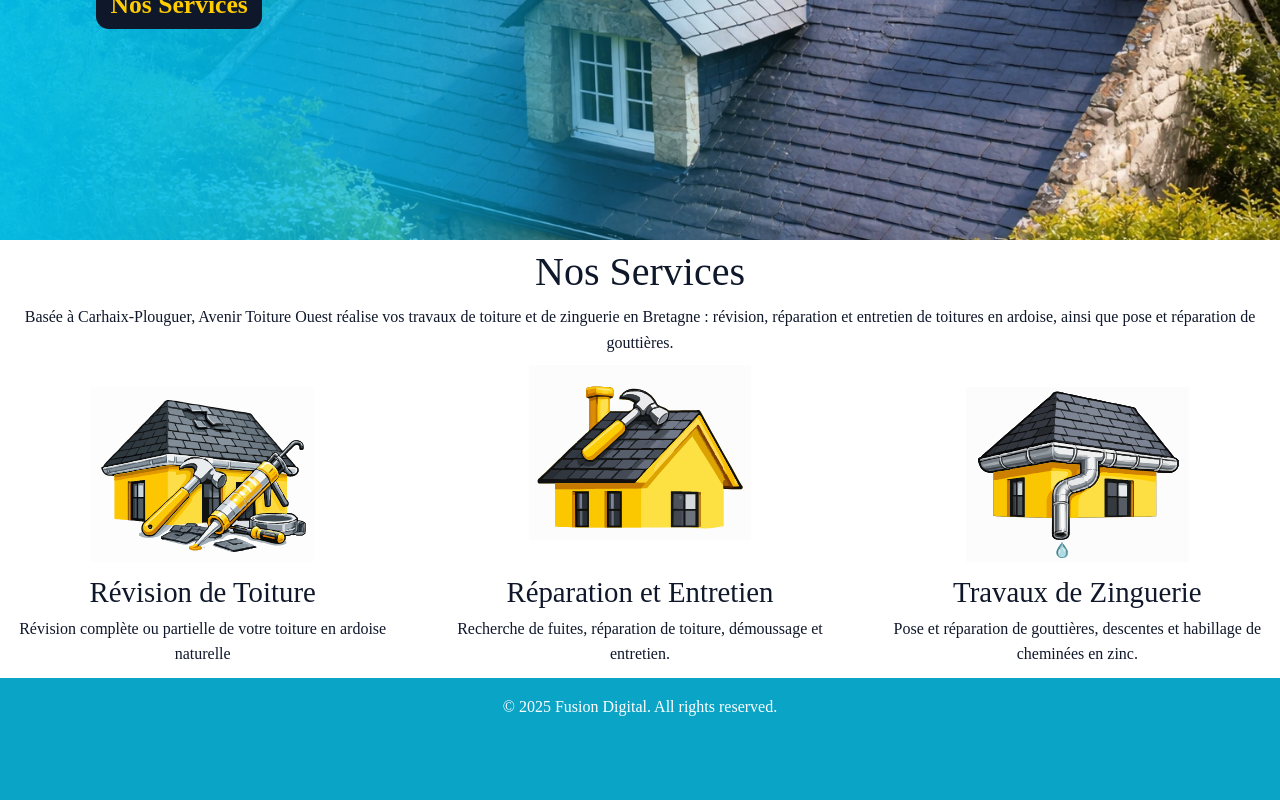
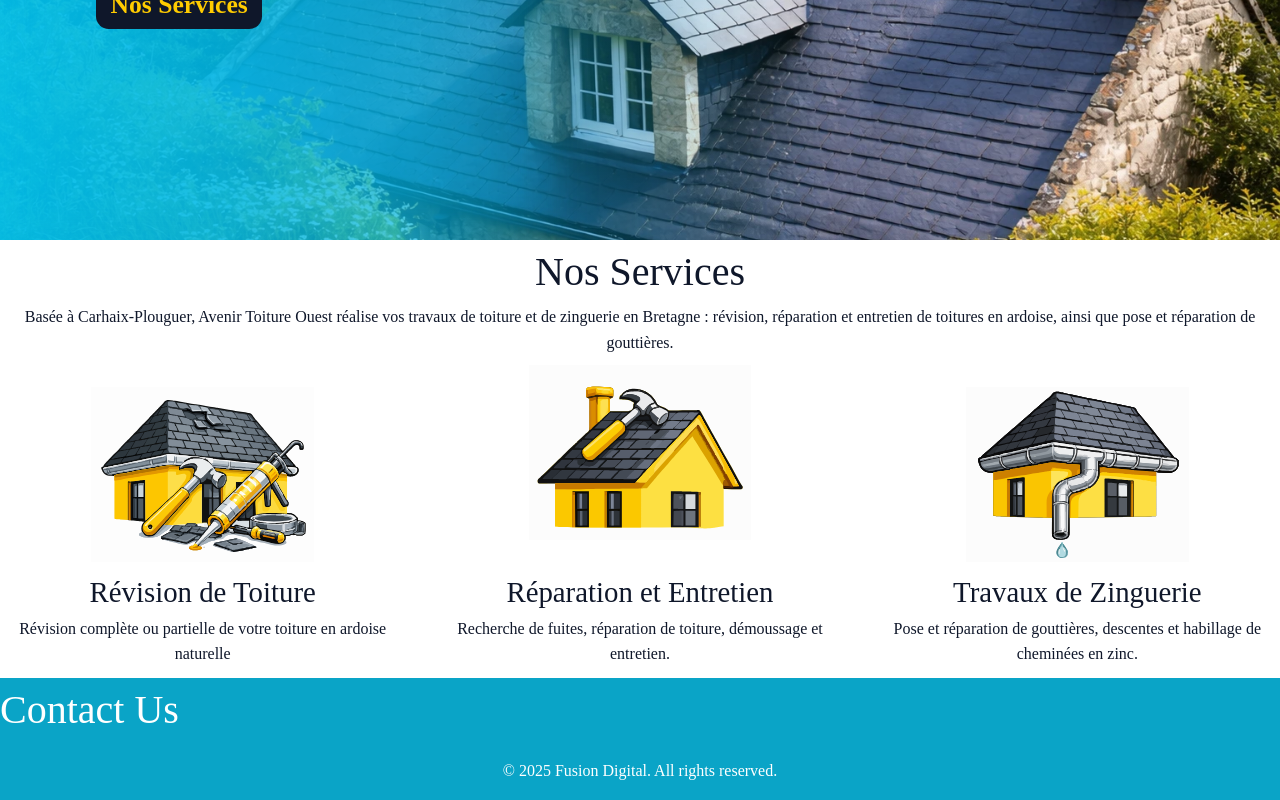
Before and after one commit to Charlirussell/Avenir-Toiture-Ouest, a React (Vite) app: page / in a window 1280 px wide. Shown: the part 400-1200 px from the top of the page. Before the commit the page ends 1136 px from the top, so only its background shows below. Built offline with nearby package versions, Linux system fonts and the light colour scheme.

Commit message:
Added Contact component and imported it to App

```diff
--- a/src/components/App/App.jsx
+++ b/src/components/App/App.jsx
@@ -1,6 +1,7 @@
 import NavBar from '../NavBar/NavBar';
 import Home from '../Home/Home';
 import Services from '../Services/Services';
+import Contact from '../Contact/Contact'
 import Footer from '../Footer/Footer';
 import UnderConstruction from '../UnderConstruction/UnderConstruction';
 
@@ -21,6 +22,7 @@ const App = () => {
               <NavBar />
               <Home />
               <Services />
+              <Contact />
               <Footer />
             </>
           )}
--- /dev/null
+++ b/src/components/Contact/Contact.jsx
@@ -0,0 +1,11 @@
+import './Contact.scss';
+
+const Contact = () => {
+    return (
+        <section id='contact' className='contact'>
+            <h1>Contact Us</h1>
+        </section>
+    )
+}
+
+export default Contact;
--- /dev/null
+++ b/src/components/Contact/Contact.scss
@@ -0,0 +1 @@
+@use '/src/styles/variables' as v;
```
